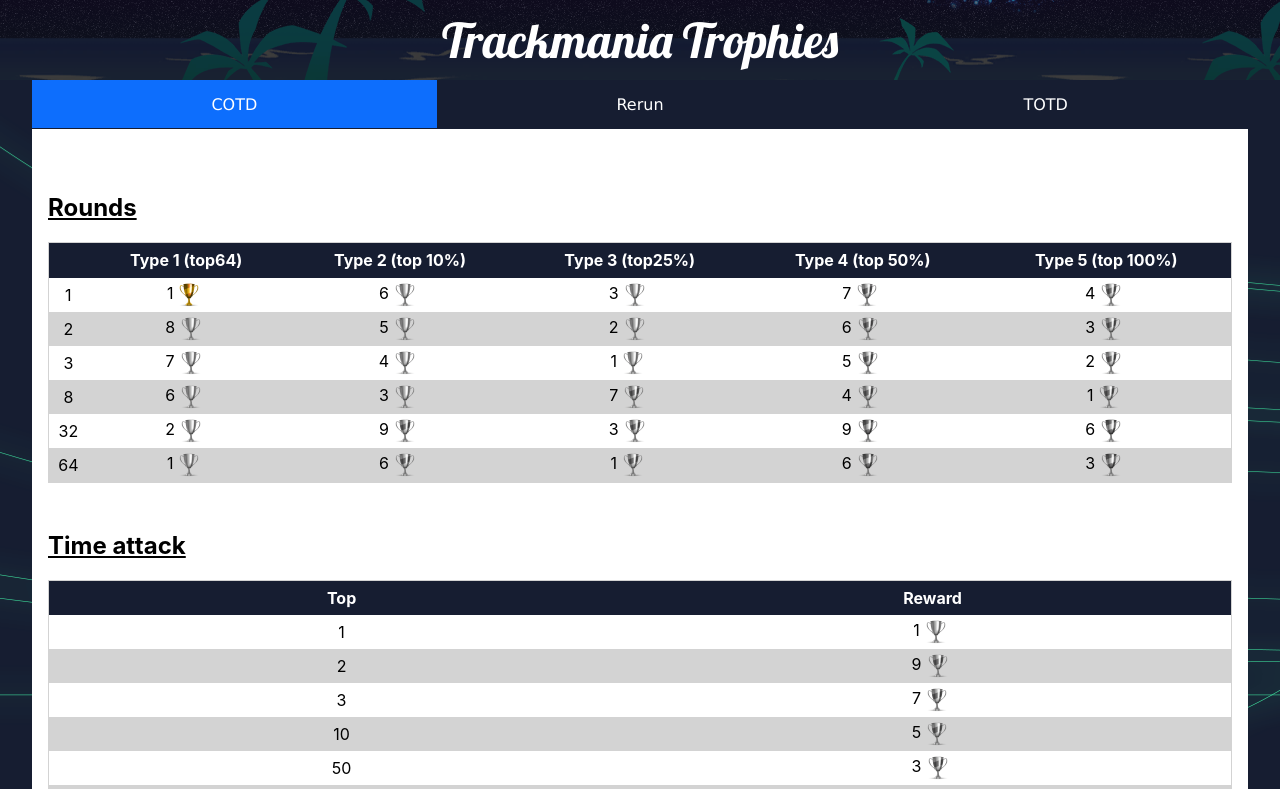
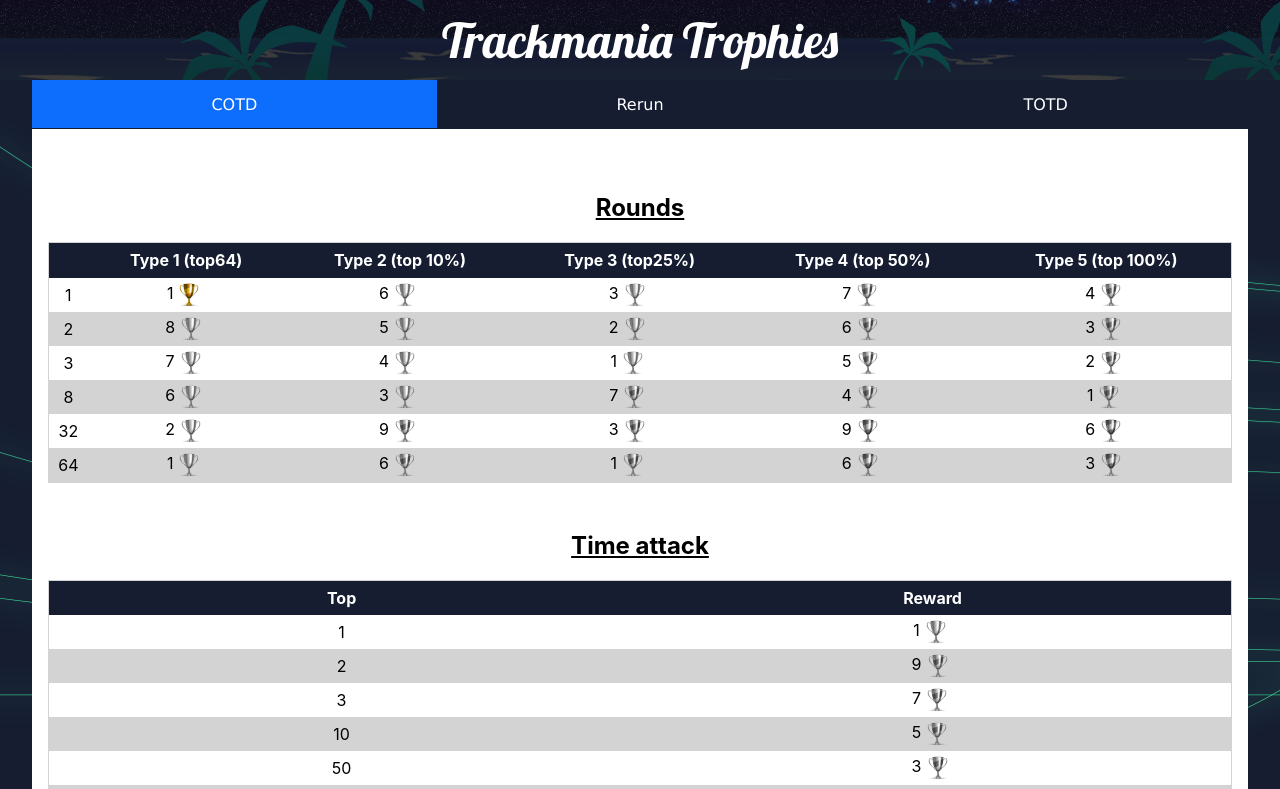
Before and after one commit to Shinestr8/ghp-test, a React (Create React App) app: page / in a window 1280 px wide. Shown: the top 789 px of the page. Built offline with nearby package versions, Linux system fonts and the light colour scheme.

Commit message:
changed table titles

```diff
--- a/src/Trackmania/CupTrophies.jsx
+++ b/src/Trackmania/CupTrophies.jsx
@@ -2,7 +2,7 @@
     const trophyGain = props.trophyGain;
     return(
         <div>
-            <h2 style={{marginTop: '2em', textDecoration: 'underline'}}>{props.title}</h2>
+            <h2 className="table-title" style={{marginTop: '2em', textDecoration: 'underline'}}>{props.title}</h2>
             <table className="trophy-earnings-table">
                 <thead>
                     <tr>
--- a/src/Trackmania/TATrophies.jsx
+++ b/src/Trackmania/TATrophies.jsx
@@ -2,7 +2,7 @@
     const data = props.data
     return (
         <div>
-          <h2 style={{marginTop: '2em', textDecoration: 'underline'}}>{props.title}</h2>
+          <h2 className="table-title" style={{marginTop: '2em', textDecoration: 'underline'}}>{props.title}</h2>
           <table className='trophy-earnings-table'>
             <thead>
               <tr>
--- a/src/Trackmania/trackmania.css
+++ b/src/Trackmania/trackmania.css
@@ -2,6 +2,10 @@
 
 body{
     overflow-y: overlay;
+}
+
+.table-title{
+  text-align: center;
 }
 
 .header{
```
